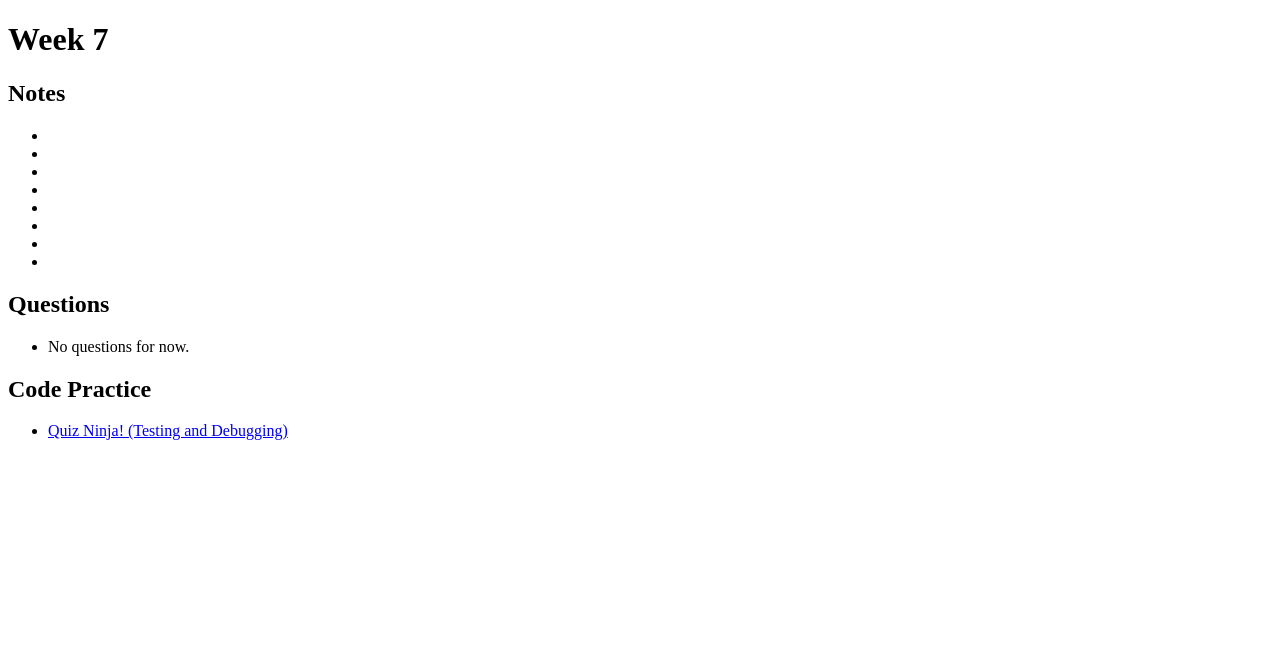
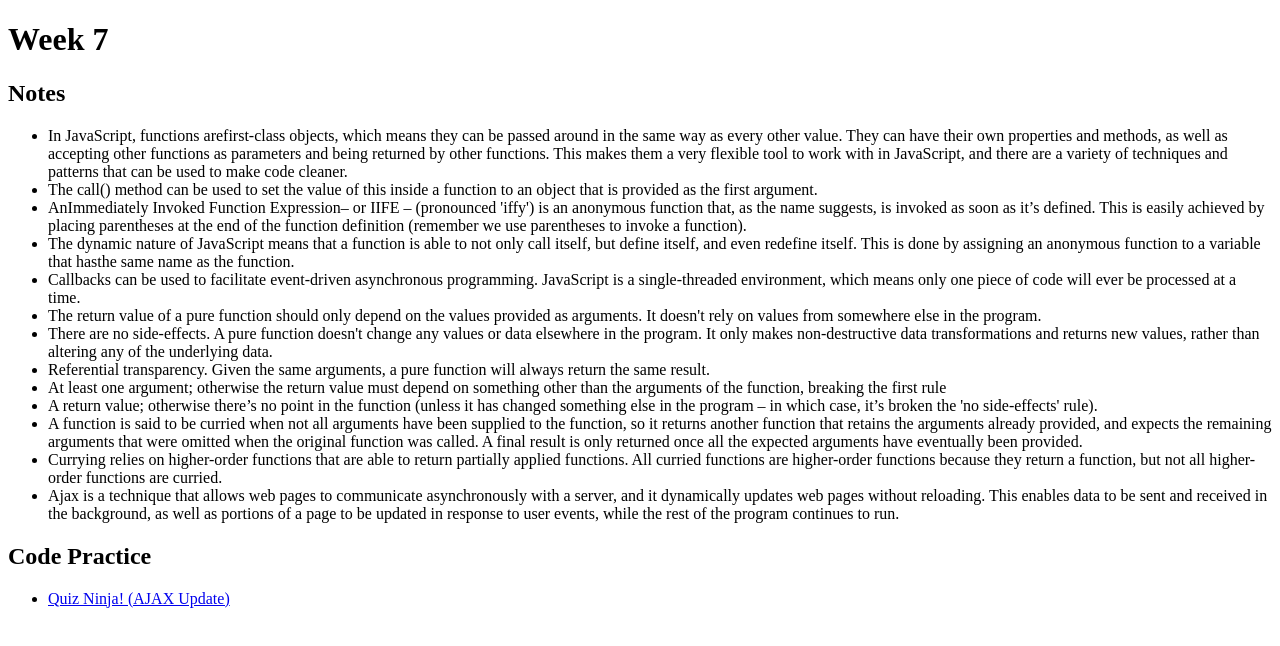
Before and after one commit to GalvezGM/WDD-330, a plain HTML site: page week 7/index.html in a window 1280 px wide. Drawn offline with Linux system fonts and the light colour scheme; files that its build step writes are made by us from their sources.

Commit message:
Update index.html

```diff
--- a/week 7/index.html
+++ b/week 7/index.html
@@ -12,22 +12,23 @@
     <h1>Week 7</h1>
     <h2>Notes</h2>
     <ul>
-        <li></li>
-        <li></li>
-        <li></li>
-        <li></li>
-        <li></li>
-        <li></li>
-        <li></li>
-        <li></li>
-    </ul>
-    <h2>Questions</h2>
-    <ul>
-        <li>No questions for now.</li>
+        <li>In JavaScript, functions arefirst-class objects, which means they can be passed around in the same way as every other value. They can have their own properties and methods, as well as accepting other functions as parameters and being returned by other functions. This makes them a very flexible tool to work with in JavaScript, and there are a variety of techniques and patterns that can be used to make code cleaner.</li>
+        <li>The call() method can be used to set the value of this inside a function to an object that is provided as the first argument.</li>
+        <li>AnImmediately Invoked Function Expression– or IIFE – (pronounced 'iffy') is an anonymous function that, as the name suggests, is invoked as soon as it’s defined. This is easily achieved by placing parentheses at the end of the function definition (remember we use parentheses to invoke a function). </li>
+        <li>The dynamic nature of JavaScript means that a function is able to not only call itself, but define itself, and even redefine itself. This is done by assigning an anonymous function to a variable that hasthe same name as the function.</li>
+        <li>Callbacks can be used to facilitate event-driven asynchronous programming. JavaScript is a single-threaded environment, which means only one piece of code will ever be processed at a time. </li>
+        <li>The return value of a pure function should only depend on the values provided as arguments. It doesn't rely on values from somewhere else in the program.</li>
+        <li>There are no side-effects. A pure function doesn't change any values or data elsewhere in the program. It only makes non-destructive data transformations and returns new values, rather than altering any of the underlying data.</li>
+        <li>Referential transparency. Given the same arguments, a pure function will always return the same result.</li>
+        <li>At least one argument; otherwise the return value must depend on something other than the arguments of the function, breaking the first rule</li>
+        <li>A return value; otherwise there’s no point in the function (unless it has changed something else in the program – in which case, it’s broken the 'no side-effects' rule).</li>
+        <li>A function is said to be curried when not all arguments have been supplied to the function, so it returns another function that retains the arguments already provided, and expects the remaining arguments that were omitted when the original function was called. A final result is only returned once all the expected arguments have eventually been provided.</li>
+        <li>Currying relies on higher-order functions that are able to return partially applied functions. All curried functions are higher-order functions because they return a function, but not all higher-order functions are curried. </li>
+        <li>Ajax is a technique that allows web pages to communicate asynchronously with a server, and it dynamically updates web pages without reloading. This enables data to be sent and received in the background, as well as portions of a page to be updated in response to user events, while the rest of the program continues to run.</li>
     </ul>
     <h2>Code Practice</h2>
     <ul>
-        <li><a href="https://codepen.io/galvezgm/pen/WNxxebm">Quiz Ninja! (Testing and Debugging)</a></li>
+        <li><a href="https://codepen.io/galvezgm/pen/JjKvoPM">Quiz Ninja! (AJAX Update)</a></li>
     </ul>
 </body>
 
```
